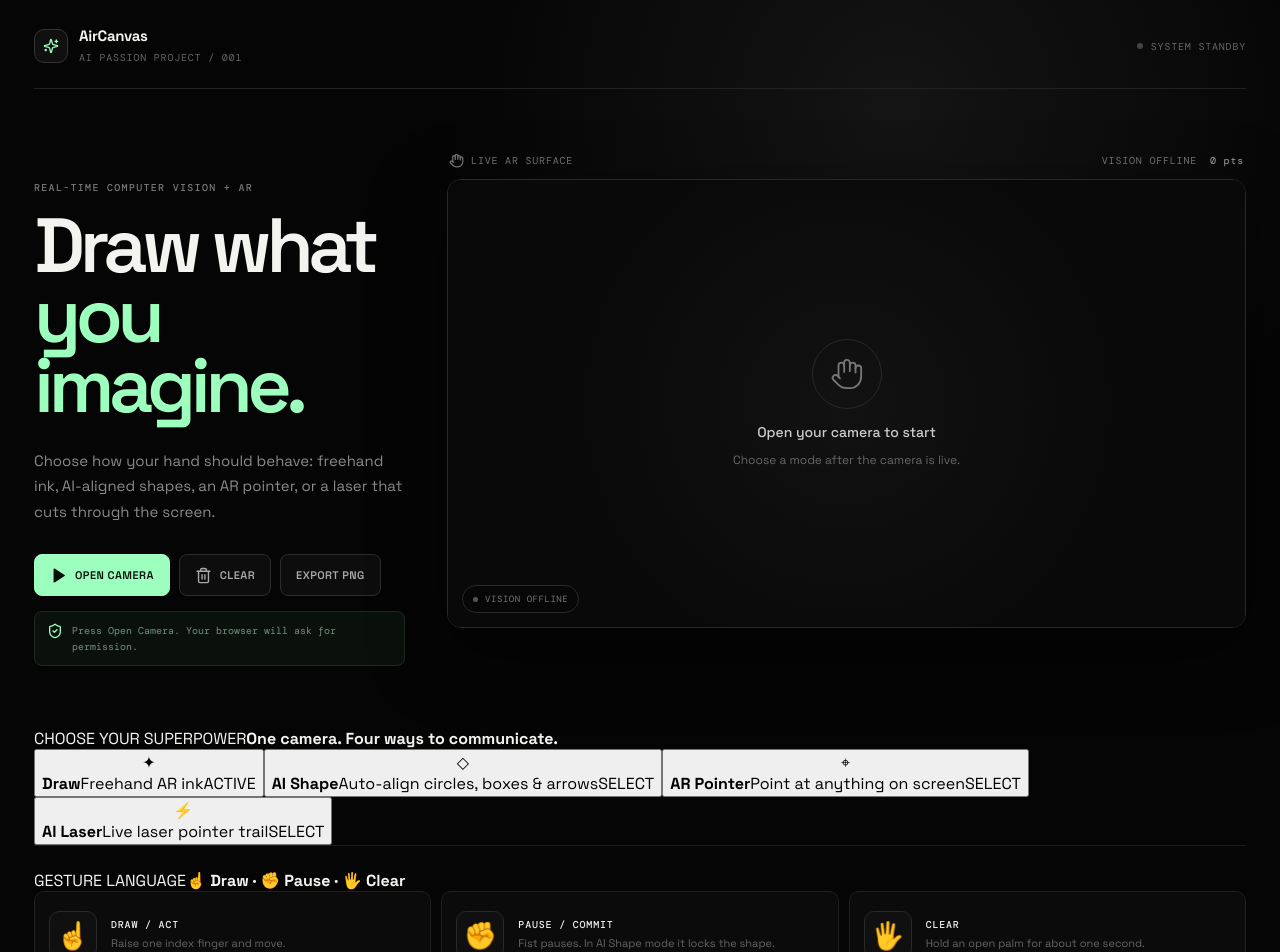
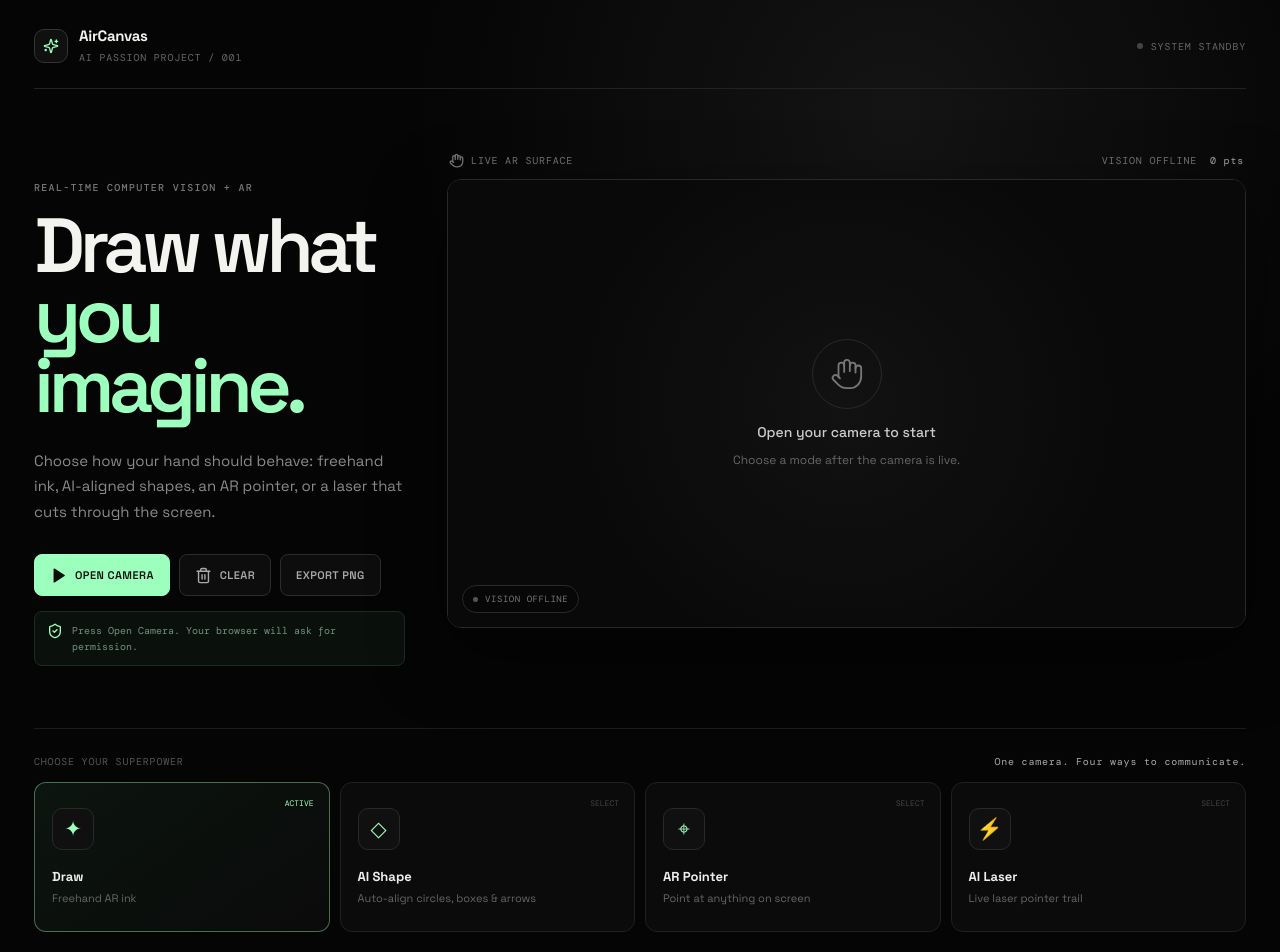
Before and after one commit to Rrachet/AI-passionproject, a React (Vite) app: page / in a window 1280 px wide. Shown: the top 952 px of the page. Built offline with nearby package versions, Linux system fonts and the light colour scheme.

Commit message:
style: add selectable AR tool dock and mode cards

```diff
--- a/src/styles.css
+++ b/src/styles.css
@@ -8,7 +8,7 @@
 .brand { display: flex; align-items: center; gap: 11px; }
 .brand-mark { display: grid; place-items: center; width: 34px; height: 34px; border: 1px solid #343434; border-radius: 10px; background: #101010; color: #9dffbd; }
 .brand strong { display: block; font-size: 15px; letter-spacing: -.02em; }
-.brand span, .system-status, .tool-title, .tech-stack, .workspace-label, .metrics { font-family: 'DM Mono', monospace; font-size: 10px; letter-spacing: .08em; }
+.brand span, .system-status, .workspace-label, .metrics, .section-head span, .section-head b { font-family: 'DM Mono', monospace; font-size: 10px; letter-spacing: .08em; }
 .brand span { color: #666; }
 .system-status { display: flex; align-items: center; gap: 8px; color: #666; }
 .status-dot { width: 6px; height: 6px; border-radius: 50%; background: #444; }
@@ -19,7 +19,7 @@
 .eyebrow { margin: 0 0 17px; color: #777; font: 500 10px 'DM Mono', monospace; letter-spacing: .13em; }
 h1 { margin: 0; font-size: clamp(52px, 6vw, 92px); line-height: .91; letter-spacing: -.07em; font-weight: 600; }
 h1 em { color: #9dffbd; font-style: normal; }
-.lede { max-width: 460px; margin: 27px 0 0; color: #8a8a8a; font-size: 15px; line-height: 1.7; }
+.lede { max-width: 480px; margin: 27px 0 0; color: #8a8a8a; font-size: 15px; line-height: 1.7; }
 .controls { display: flex; flex-wrap: wrap; gap: 9px; margin-top: 30px; }
 button { cursor: pointer; }
 .primary, .secondary { display: inline-flex; align-items: center; gap: 8px; height: 42px; padding: 0 15px; border-radius: 8px; font-size: 11px; font-weight: 600; letter-spacing: .04em; }
@@ -29,7 +29,7 @@
 .secondary { border: 1px solid #2c2c2c; color: #aaa; background: #0d0d0d; }
 .secondary:hover { border-color: #555; color: #eee; }
 button:disabled { opacity: .65; cursor: wait; }
-.error, .error-box { color: #ff8d9d; font: 11px 'DM Mono', monospace; line-height: 1.6; max-width: 520px; }
+.error-box { color: #ff8d9d; font: 11px 'DM Mono', monospace; line-height: 1.6; max-width: 520px; }
 .permission-note { display: flex; align-items: flex-start; gap: 9px; max-width: 460px; margin-top: 15px; padding: 11px 12px; border: 1px solid #1e2b22; border-radius: 8px; color: #71917d; background: #0a110d; font: 10px 'DM Mono', monospace; line-height: 1.55; }
 .permission-note svg { flex: 0 0 auto; color: #9dffbd; }
 .spin { animation: spin 1s linear infinite; }
@@ -51,32 +51,43 @@
 .stage-empty strong { color: #ccc; font-size: 14px; font-weight: 500; }
 .stage-empty span { max-width: 360px; font-size: 12px; line-height: 1.5; color: #666; }
 .vision-loading { position: absolute; z-index: 5; top: 14px; left: 50%; transform: translateX(-50%); display: flex; align-items: center; gap: 8px; padding: 8px 11px; border: 1px solid #292929; border-radius: 999px; background: #080808d9; backdrop-filter: blur(10px); color: #aaa; font: 9px 'DM Mono', monospace; white-space: nowrap; }
+.shape-toast { position: absolute; z-index: 6; top: 18px; right: 18px; display: flex; align-items: center; gap: 7px; padding: 9px 12px; border: 1px solid #9dffbd55; border-radius: 999px; background: #07100add; color: #9dffbd; font: 9px 'DM Mono', monospace; letter-spacing: .08em; animation: toast-in .25s ease-out; }
+@keyframes toast-in { from { opacity: 0; transform: translateY(-6px); } to { opacity: 1; transform: translateY(0); } }
 .tracking-pill { position: absolute; z-index: 5; left: 14px; bottom: 14px; display: flex; align-items: center; gap: 7px; padding: 7px 10px; border: 1px solid #292929; border-radius: 999px; background: #080808c9; backdrop-filter: blur(10px); color: #777; font: 9px 'DM Mono', monospace; letter-spacing: .06em; }
 .tracking-pill span { width: 5px; height: 5px; border-radius: 50%; background: #555; }
 .tracking-pill.active { color: #9dffbd; border-color: #9dffbd33; }
 .tracking-pill.active span { background: #9dffbd; box-shadow: 0 0 9px #9dffbd; }
-.gesture-guide { max-width: 1440px; margin: 0 auto 28px; padding: 24px 0 0; border-top: 1px solid #1c1c1c; }
-.guide-heading { display: flex; align-items: baseline; justify-content: space-between; gap: 16px; margin-bottom: 13px; }
-.guide-heading span { color: #555; font: 10px 'DM Mono', monospace; letter-spacing: .1em; }
-.guide-heading b { color: #aaa; font-size: 13px; font-weight: 500; }
+.tool-dock-wrap { position: absolute; z-index: 8; right: 16px; bottom: 16px; display: flex; flex-direction: column; align-items: flex-end; }
+.tool-dock { display: grid; grid-template-columns: auto 1fr; align-items: center; column-gap: 8px; padding: 9px 12px; min-width: 170px; border: 1px solid #343434; border-radius: 10px; color: #eee; background: #080808dd; backdrop-filter: blur(14px); text-align: left; box-shadow: 0 10px 30px #0008; }
+.tool-dock svg { grid-row: span 2; color: #9dffbd; }
+.tool-dock span { font-size: 11px; font-weight: 600; }
+.tool-dock small { color: #666; font: 8px 'DM Mono', monospace; letter-spacing: .08em; }
+.tool-menu { width: 245px; margin-bottom: 8px; padding: 6px; border: 1px solid #292929; border-radius: 12px; background: #080808ee; backdrop-filter: blur(18px); box-shadow: 0 18px 50px #000a; }
+.tool-menu button { width: 100%; display: grid; grid-template-columns: 34px 1fr; align-items: center; gap: 8px; padding: 10px; border: 0; border-radius: 8px; background: transparent; color: #aaa; text-align: left; }
+.tool-menu button:hover, .tool-menu button.selected { background: #121812; color: #fff; }
+.tool-menu button.selected { outline: 1px solid #9dffbd33; }
+.tool-menu .tool-icon { display: grid; place-items: center; width: 32px; height: 32px; border-radius: 8px; background: #111; color: #9dffbd; font-size: 18px; }
+.tool-menu strong { display: block; font-size: 11px; }
+.tool-menu small { display: block; margin-top: 3px; color: #666; font: 9px 'DM Mono', monospace; }
+.mode-section, .gesture-guide { max-width: 1440px; margin: 0 auto 30px; padding: 26px 0 0; border-top: 1px solid #1c1c1c; }
+.section-head { display: flex; align-items: baseline; justify-content: space-between; gap: 16px; margin-bottom: 14px; }
+.section-head span { color: #555; }
+.section-head b { color: #aaa; font-weight: 400; }
+.mode-grid { display: grid; grid-template-columns: repeat(4, 1fr); gap: 10px; }
+.mode-card { position: relative; min-height: 150px; padding: 17px; border: 1px solid #202020; border-radius: 12px; background: #0b0b0b; color: #aaa; text-align: left; transition: transform .16s, border-color .16s, background .16s; }
+.mode-card:hover { transform: translateY(-3px); border-color: #444; }
+.mode-card.selected { border-color: #9dffbd66; background: linear-gradient(145deg, #0c150f, #0a0a0a); }
+.mode-icon { width: 42px; height: 42px; display: grid; place-items: center; margin-bottom: 18px; border: 1px solid #292929; border-radius: 10px; background: #101010; color: #9dffbd; font-size: 21px; }
+.mode-card strong { display: block; color: #eee; font-size: 13px; }
+.mode-card span { display: block; max-width: 210px; margin-top: 6px; color: #666; font-size: 11px; line-height: 1.45; }
+.mode-card em { position: absolute; top: 15px; right: 15px; color: #444; font: 8px 'DM Mono', monospace; font-style: normal; }
+.mode-card.selected em { color: #9dffbd; }
 .gesture-grid { display: grid; grid-template-columns: repeat(3, 1fr); gap: 10px; }
 .gesture-card { display: flex; align-items: center; gap: 14px; min-height: 88px; padding: 14px; border: 1px solid #202020; border-radius: 10px; background: #0b0b0b; transition: border-color .15s, transform .15s, background .15s; }
 .gesture-card.active { border-color: #9dffbd66; background: #0b130e; transform: translateY(-2px); }
 .gesture-visual { display: grid; place-items: center; width: 48px; height: 48px; flex: 0 0 48px; border: 1px solid #292929; border-radius: 10px; background: #101010; font-size: 27px; }
 .gesture-card strong { display: block; color: #eee; font: 600 10px 'DM Mono', monospace; letter-spacing: .08em; }
 .gesture-card span { display: block; max-width: 270px; margin-top: 5px; color: #666; font-size: 11px; line-height: 1.45; }
-.tool-panel { max-width: 1440px; margin: 0 auto; display: flex; align-items: center; gap: 34px; padding: 19px 0 0; border-top: 1px solid #1c1c1c; }
-.tool-group { display: flex; align-items: center; gap: 12px; }
-.tool-title { color: #555; }
-.brush-row, .color-row { display: flex; align-items: center; gap: 6px; }
-.brush, .color { display: grid; place-items: center; width: 32px; height: 32px; border: 1px solid transparent; border-radius: 7px; background: transparent; }
-.brush:hover, .brush.selected { border-color: #383838; background: #111; }
-.brush span { display: block; border-radius: 50%; background: #eee; }
-.color { border: 2px solid #1c1c1c; border-radius: 50%; }
-.color:hover, .color.selected { border-color: #eee; }
-.gesture-note { display: flex; align-items: center; gap: 7px; margin-left: auto; color: #666; font: 10px 'DM Mono', monospace; }
-.gesture-note b { color: #aaa; font-weight: 400; }
-.tech-stack { color: #444; white-space: nowrap; }
 .footer { max-width: 1440px; margin: 34px auto 0; padding-top: 18px; border-top: 1px solid #171717; text-align: center; color: #555; font: 10px 'DM Mono', monospace; letter-spacing: .08em; }
-@media (max-width: 1050px) { .hero { grid-template-columns: 1fr; gap: 24px; padding-top: 42px; } .hero-copy { padding: 0; } .stage { min-height: 0; } .tool-panel { flex-wrap: wrap; gap: 18px; } .gesture-note { margin-left: 0; } .gesture-grid { grid-template-columns: 1fr; } }
-@media (max-width: 650px) { .app-shell { padding: 18px 16px 24px; } .topbar { padding-bottom: 16px; } .system-status { display: none; } .hero { padding-top: 34px; } h1 { font-size: 58px; } .lede { font-size: 14px; } .controls { margin-top: 24px; } .primary, .secondary { height: 44px; } .stage { aspect-ratio: 4 / 3; min-height: 0; border-radius: 11px; } .workspace-head { align-items: flex-start; gap: 10px; } .metrics { text-align: right; } .tech-stack { width: 100%; white-space: normal; } .tool-panel { gap: 14px; } .gesture-note { width: 100%; } .gesture-card { min-height: 76px; } .footer { margin-top: 28px; } }
+@media (max-width: 1050px) { .hero { grid-template-columns: 1fr; gap: 24px; padding-top: 42px; } .hero-copy { padding: 0; } .stage { min-height: 0; } .mode-grid { grid-template-columns: repeat(2, 1fr); } .gesture-grid { grid-template-columns: 1fr; } }
+@media (max-width: 650px) { .app-shell { padding: 18px 16px 24px; } .topbar { padding-bottom: 16px; } .system-status { display: none; } .hero { padding-top: 34px; } h1 { font-size: 58px; } .lede { font-size: 14px; } .controls { margin-top: 24px; } .primary, .secondary { height: 44px; } .stage { aspect-ratio: 4 / 3; min-height: 0; border-radius: 11px; } .workspace-head { align-items: flex-start; gap: 10px; } .metrics { text-align: right; } .mode-grid { grid-template-columns: 1fr 1fr; } .mode-card { min-height: 132px; padding: 13px; } .mode-icon { margin-bottom: 12px; } .tool-menu { width: min(245px, calc(100vw - 46px)); } .tool-dock { min-width: 155px; } .section-head { align-items: flex-start; flex-direction: column; gap: 5px; } .gesture-card { min-height: 76px; } .footer { margin-top: 28px; } }
```
